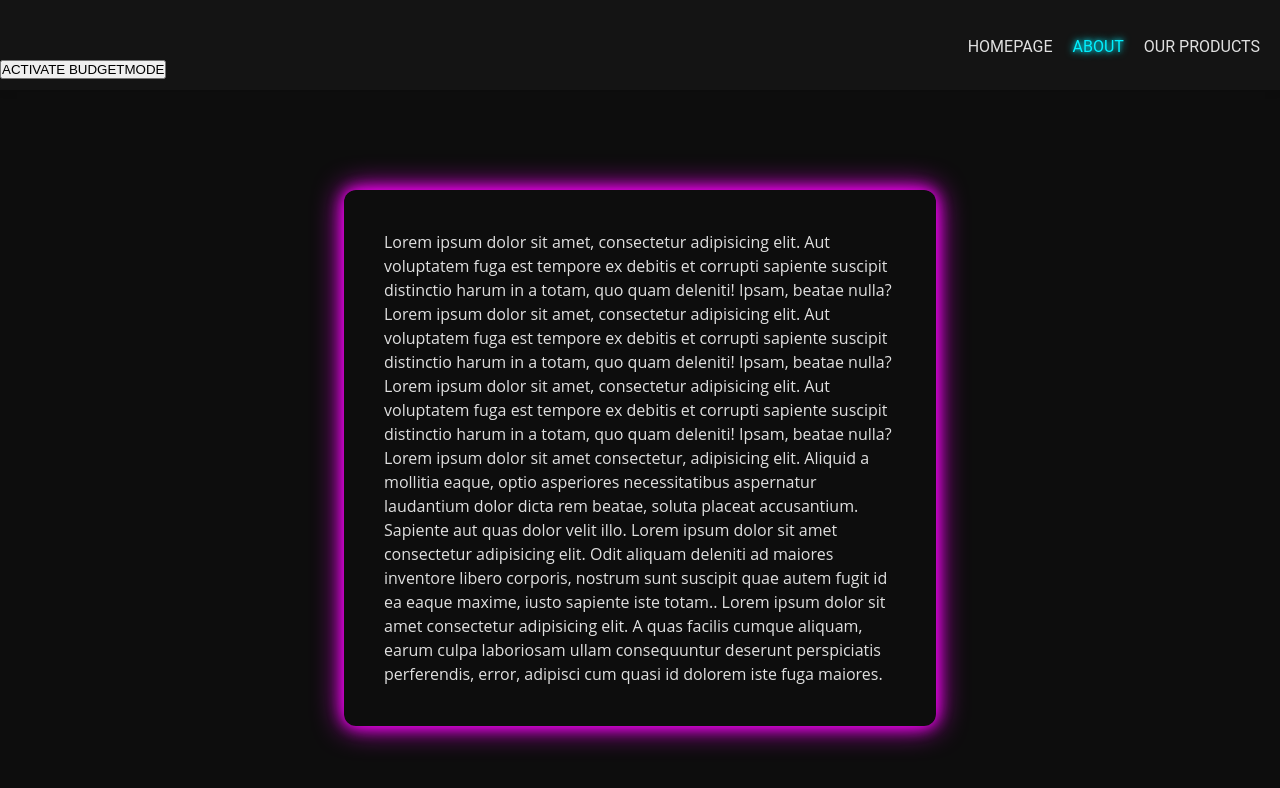
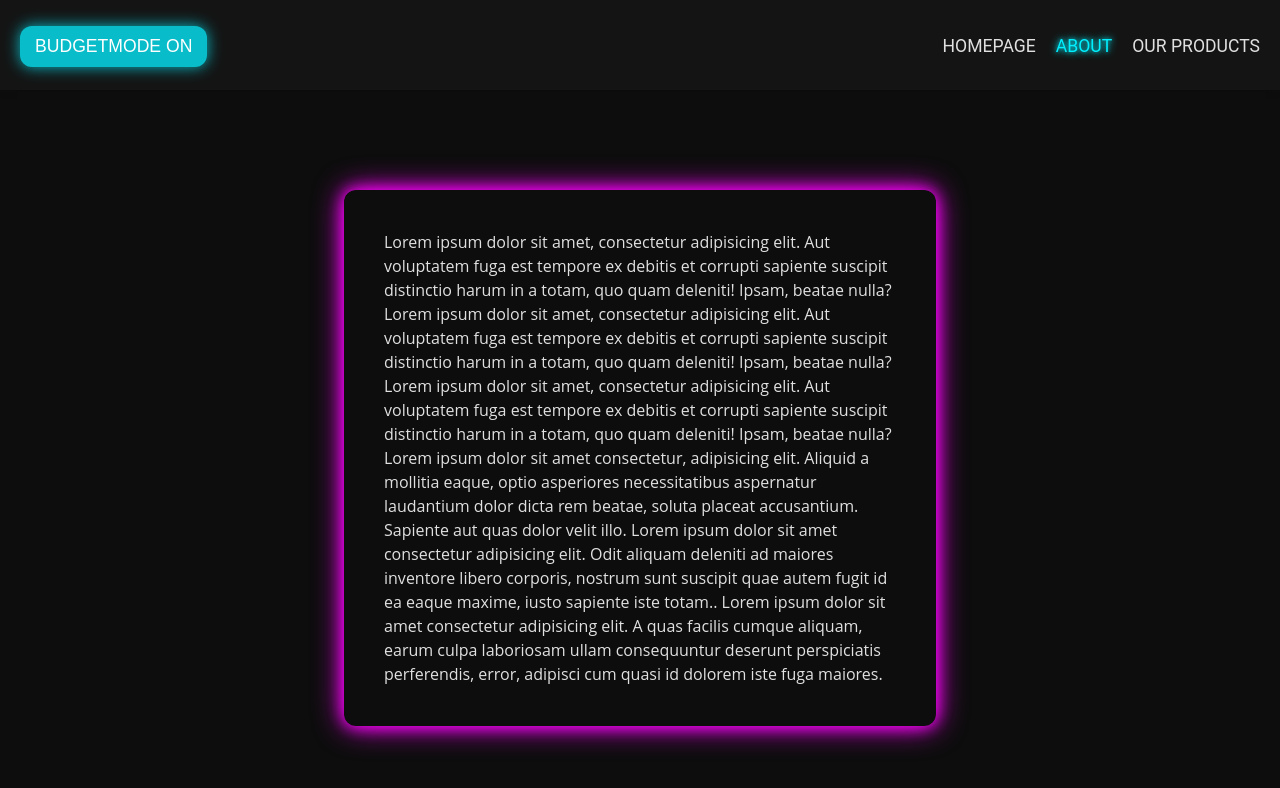
Before and after one commit to Sarasalzano/react-context-api, a React (Vite) app: page /about in a window 1280 px wide. Shown: the top 788 px of the page. Built offline with nearby package versions, Linux system fonts and the light colour scheme.

Commit message:
aggiungi stile

```diff
--- a/src/App.css
+++ b/src/App.css
@@ -52,7 +52,7 @@ a {
 
 ul a {
     margin-right: 20px;
-    font-family: 1.5rem;
+    font-size: 1.1rem;
     transition: color 0.3s, text-shadow 0.3s;
 }
 
@@ -63,6 +63,13 @@ header {
     height: 70px;
     padding-top: 20px;
     box-shadow: 0 0 10px rgba(0,0,0,0.1);
+}
+
+nav {
+    display: flex;
+    flex-direction: row-reverse;
+    justify-content: space-between;
+    align-items: baseline;
 }
 
 a.active {
@@ -111,7 +118,7 @@ p, span {
     width: 90%;
     margin: 0 auto;
     display: flex;
-    align-items: flex-start;
+    align-items: center;
     justify-content: space-between;
     flex-wrap: wrap;
 }
@@ -213,3 +220,21 @@ span {
 .column-right p {
     font-size: 1.2rem;
 }
+
+/* BUTTON */
+button {
+    display: block;
+    margin-left: 20px;
+    background-color: #09bcc9;
+    box-shadow: 0 0 15px #09bcc9;
+    color: white;
+    border-radius: 12px;
+    padding: 10px 15px;
+    border: currentColor;
+    font-size: 1.1rem;
+}
+
+button:hover {
+ box-shadow: 0 0 20px #09bcc9;
+ cursor: pointer;
+}
--- a/src/components/Button.jsx
+++ b/src/components/Button.jsx
@@ -10,7 +10,7 @@ return(
     //al click invertiamo il valore di budgetMode
     <button onClick={()=>setBudgetMode(!budgetMode)}>
         {/* modifica testo bottone a seconda dello stato true o false del budgetmode */}
-        {budgetMode ? "DEACTIVATE BUDGET MODE" : "ACTIVATE BUDGETMODE"}
+        {budgetMode ? "BUDGETMODE OFF" : "BUDGETMODE ON"}
     </button>
 );
 }
--- a/src/pages/Products.jsx
+++ b/src/pages/Products.jsx
@@ -22,7 +22,7 @@ export default function Products(){
     return(
         <div className="products-container">
             <div className="row">
-                // Se budgetMode è attivo, includi solo i prodotti con prezzo minore o uguale a 30
+                {/* Se budgetMode è attivo, includi solo i prodotti con prezzo minore o uguale a 30 */}
                 {products.filter(product => budgetMode ? product.price <= 30 : true )
                 //mappa i prodotti dopo aver applicato il filter sull'array
                 .map((product) => (
```
